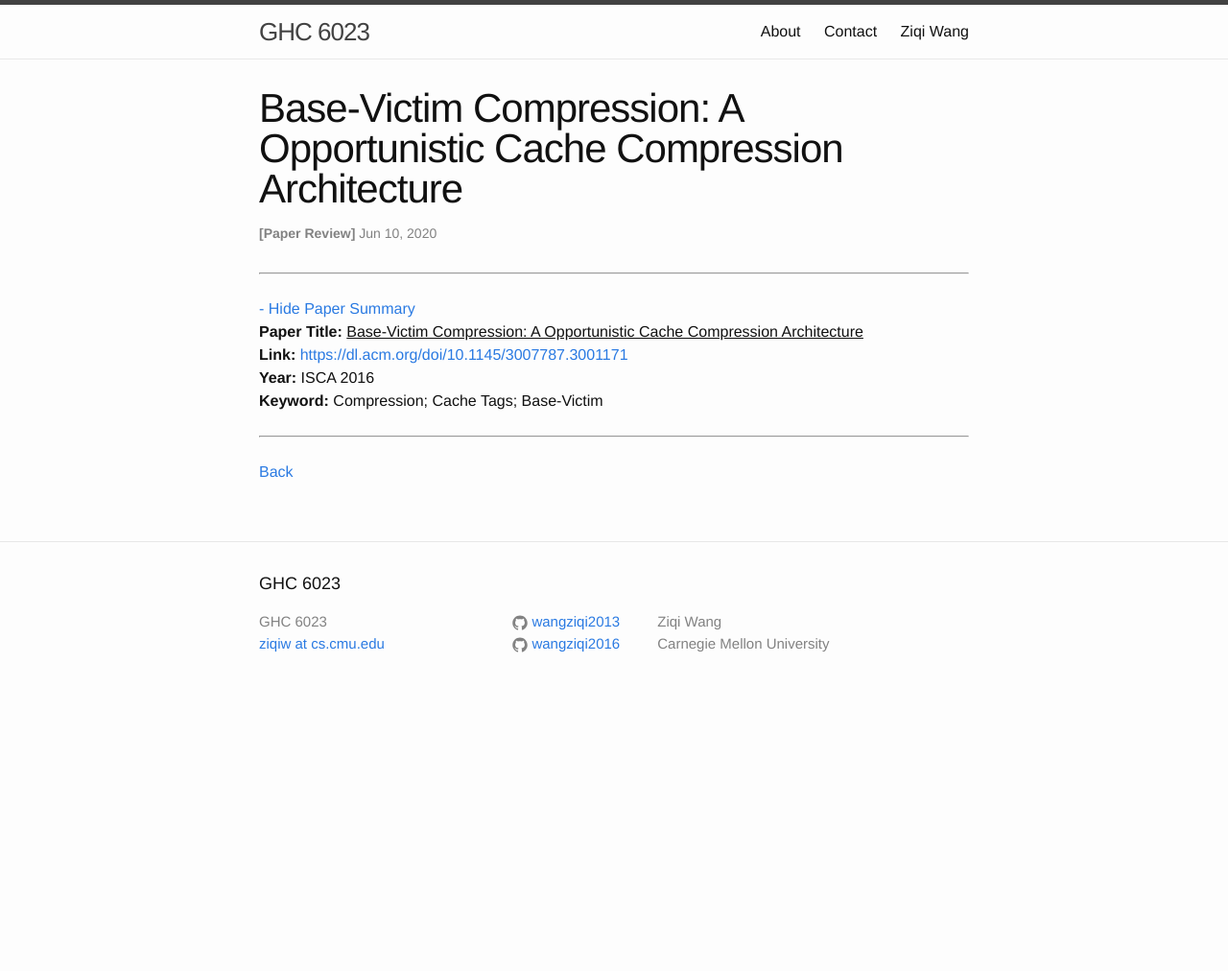
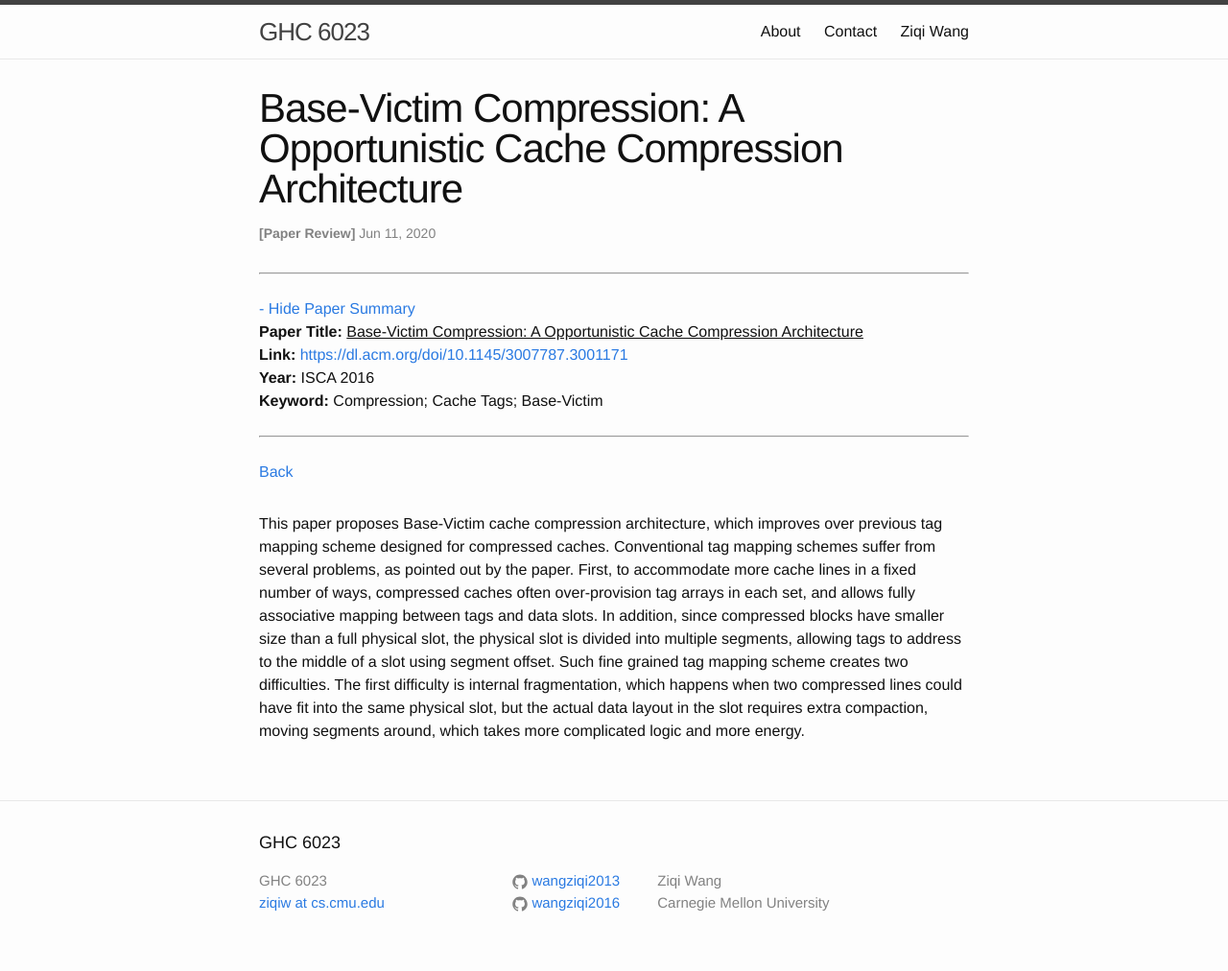
Before and after one commit to wangziqi2013/wangziqi2013.github.io, a Jekyll site: the page built from _posts/2020-06-11-base-victim.markdown, in a window 1280 px wide. Shown: the whole page at 96% size. Built offline with Jekyll 4.4.1, drawn with Linux system fonts in a browser that asks for light colours; before the commit the page ends 900 px from its top, so only the background shows below that.

Commit message:
Adding difficuty

```diff
--- a/_posts/2020-06-11-base-victim.markdown
+++ b/_posts/2020-06-11-base-victim.markdown
@@ -1,7 +1,7 @@
 ---
 layout: paper-summary
 title:  "Base-Victim Compression: A Opportunistic Cache Compression Architecture"
-date:   2020-06-10 12:33:00 -0500
+date:   2020-06-11 01:17:00 -0500
 categories: paper
 paper_title: "Base-Victim Compression: A Opportunistic Cache Compression Architecture"
 paper_link: https://dl.acm.org/doi/10.1145/3007787.3001171
@@ -12,3 +12,13 @@ htm_cd:
 htm_cr:
 version_mgmt:
 ---
+
+This paper proposes Base-Victim cache compression architecture, which improves over previous tag mapping scheme designed
+for compressed caches. Conventional tag mapping schemes suffer from several problems, as pointed out by the paper.
+First, to accommodate more cache lines in a fixed number of ways, compressed caches often over-provision tag arrays
+in each set, and allows fully associative mapping between tags and data slots. In addition, since compressed blocks
+have smaller size than a full physical slot, the physical slot is divided into multiple segments, allowing tags to
+address to the middle of a slot using segment offset. Such fine grained tag mapping scheme creates two difficulties.
+The first difficulty is internal fragmentation, which happens when two compressed lines could have fit into the same
+physical slot, but the actual data layout in the slot requires extra compaction, moving segments around, which takes
+more complicated logic and more energy.
```
